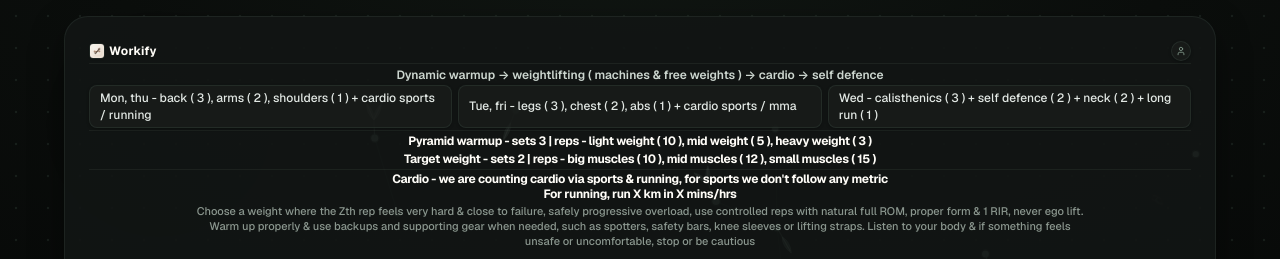
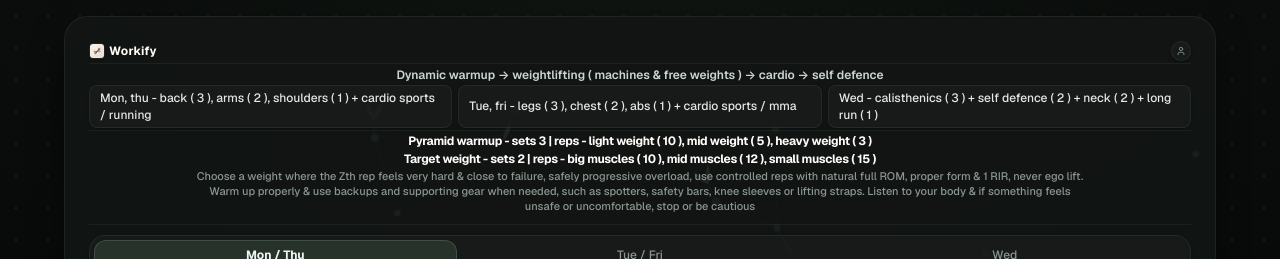
Before and after one commit to AbhinavXDayal/Workify, a React (Vite) app: page / in a window 1280 px wide. Shown: the top 259 px of the page. Built offline with nearby package versions, Linux system fonts and the light colour scheme; no server answers.

Commit message:
Revert "Add separator and cardio guidelines below Target weight"
This reverts commit bcf54a88fa72813967d118243dd4f191424fda4d.

```diff
--- a/src/components/SplitHeader.tsx
+++ b/src/components/SplitHeader.tsx
@@ -93,15 +93,6 @@
           {SPLIT_HEADER_TEXT.guidelines}
         </p>
 
-        {/* Separator before Cardio guidelines */}
-        <hr className="border-[#4A5A4F]/20 my-0.5" />
-
-        {/* Cardio guidelines */}
-        <div className="text-[#FFFDF8] text-[10px] sm:text-xs font-bold tracking-tight mb-0.5 text-center leading-tight">
-          <p>Cardio - we are counting cardio via sports &amp; running, for sports we don't follow any metric</p>
-          <p>For running, run X km in X mins/hrs</p>
-        </div>
-
         {/* Short instruction */}
         <p className="text-[#8A968E] text-[9px] sm:text-[11px] leading-tight sm:leading-snug text-center max-w-4xl mx-auto font-medium">
           {SPLIT_HEADER_TEXT.instruction}
--- a/src/constants/workoutConfig.ts
+++ b/src/constants/workoutConfig.ts
@@ -12,8 +12,6 @@
     'Pyramid warmup - sets 3 | reps - light weight ( 10 ), mid weight ( 5 ), heavy weight ( 3 )',
   guidelines:
     'Target weight - sets 2 | reps - big muscles ( 10 ), mid muscles ( 12 ), small muscles ( 15 )',
-  cardioGuideline:
-    "Cardio - we are counting cardio via sports & running, for sports we don't follow any metric\nFor running, run X km in X mins/hrs",
   instruction:
     'Choose a weight where the Zth rep feels very hard & close to failure, safely progressive overload, use controlled reps with natural full ROM, proper form & 1 RIR, never ego lift. Warm up properly & use backups and supporting gear when needed, such as spotters, safety bars, knee sleeves or lifting straps. Listen to your body & if something feels unsafe or uncomfortable, stop or be cautious',
 };
```
